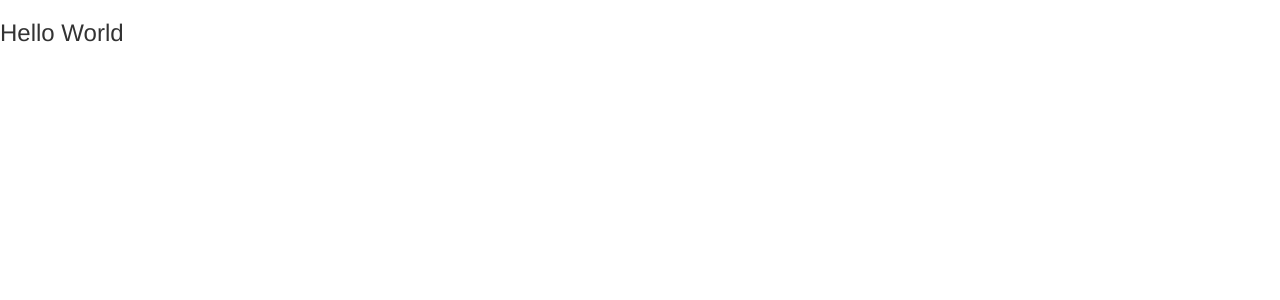
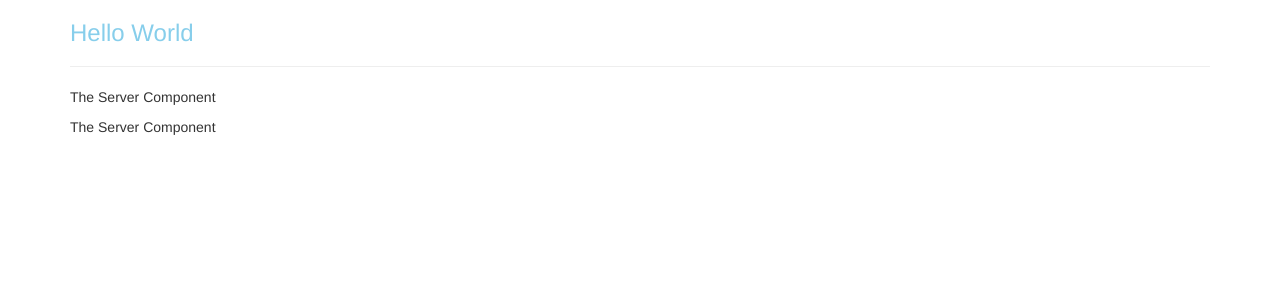
Before and after one commit to kyleheidelberger/angular-app, an Angular app: page / in a window 1280 px wide. Shown: the top 300 px of the page. Built offline with nearby package versions, Linux system fonts and the light colour scheme.

Commit message:
add servers component

```diff
--- a/src/app/app.component.css
+++ b/src/app/app.component.css
@@ -0,0 +1,3 @@
+h3 {
+    color: skyblue;
+}
--- a/src/app/app.component.html
+++ b/src/app/app.component.html
@@ -1 +1,9 @@
-<h3>Hello World</h3>
+<div class="container">
+  <div class="row">
+    <div class="col-xs-12">
+      <h3>Hello World</h3>
+      <hr>
+      <app-servers></app-servers>
+    </div>
+  </div>
+</div>
--- /dev/null
+++ b/src/app/servers/servers.component.html
@@ -0,0 +1,2 @@
+<app-server></app-server>
+<app-server></app-server>
--- /dev/null
+++ b/src/app/servers/servers.component.ts
@@ -0,0 +1,15 @@
+import { Component, OnInit } from '@angular/core';
+
+@Component({
+  selector: 'app-servers',
+  templateUrl: './servers.component.html',
+  styleUrls: ['./servers.component.css']
+})
+export class ServersComponent implements OnInit {
+
+  constructor() { }
+
+  ngOnInit() {
+  }
+
+}
```
Also changed, not shown: src/app/app.module.ts (+9 -1 lines), src/app/servers/servers.component.css (added), 1 other file (tests, documents, lock files or other folders).
